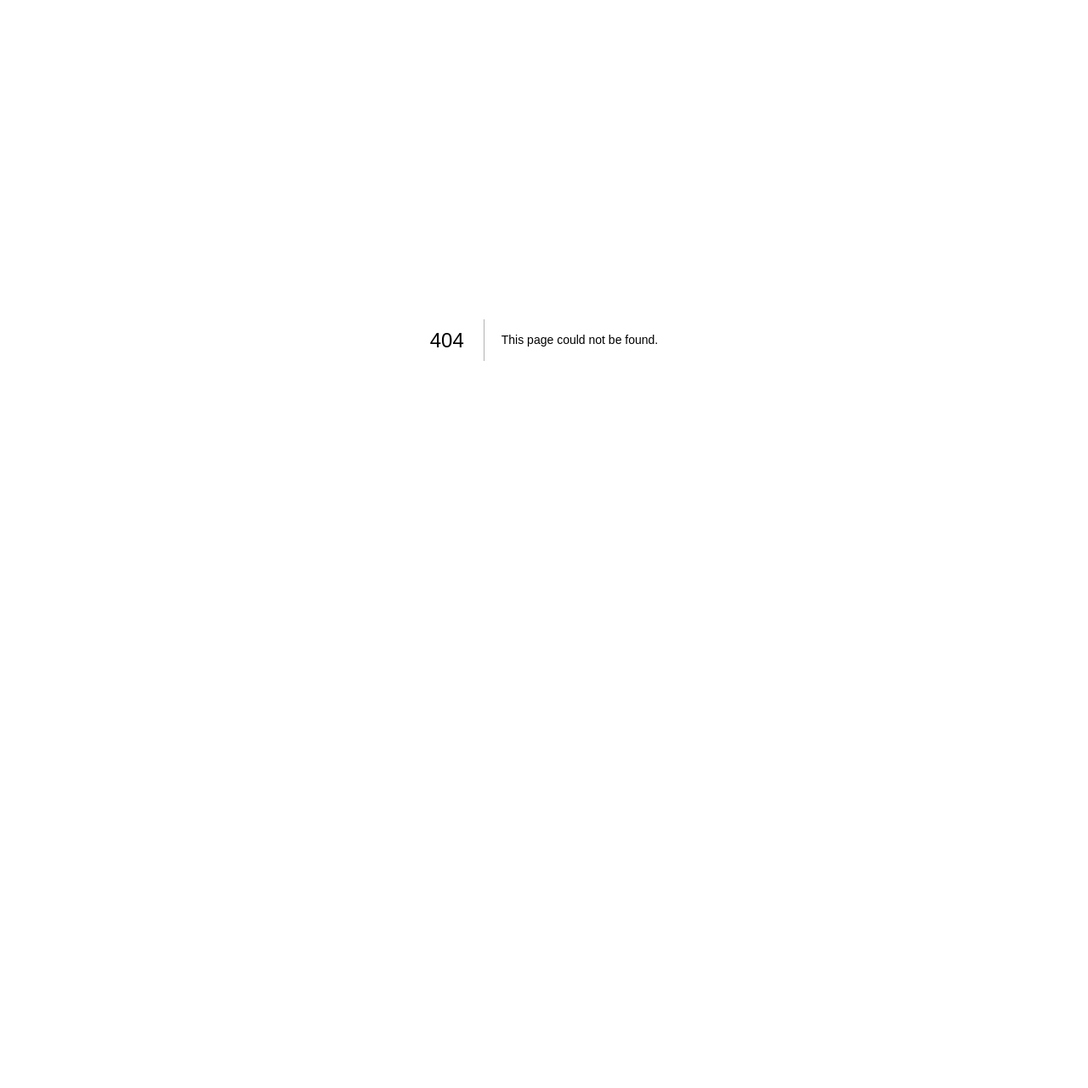
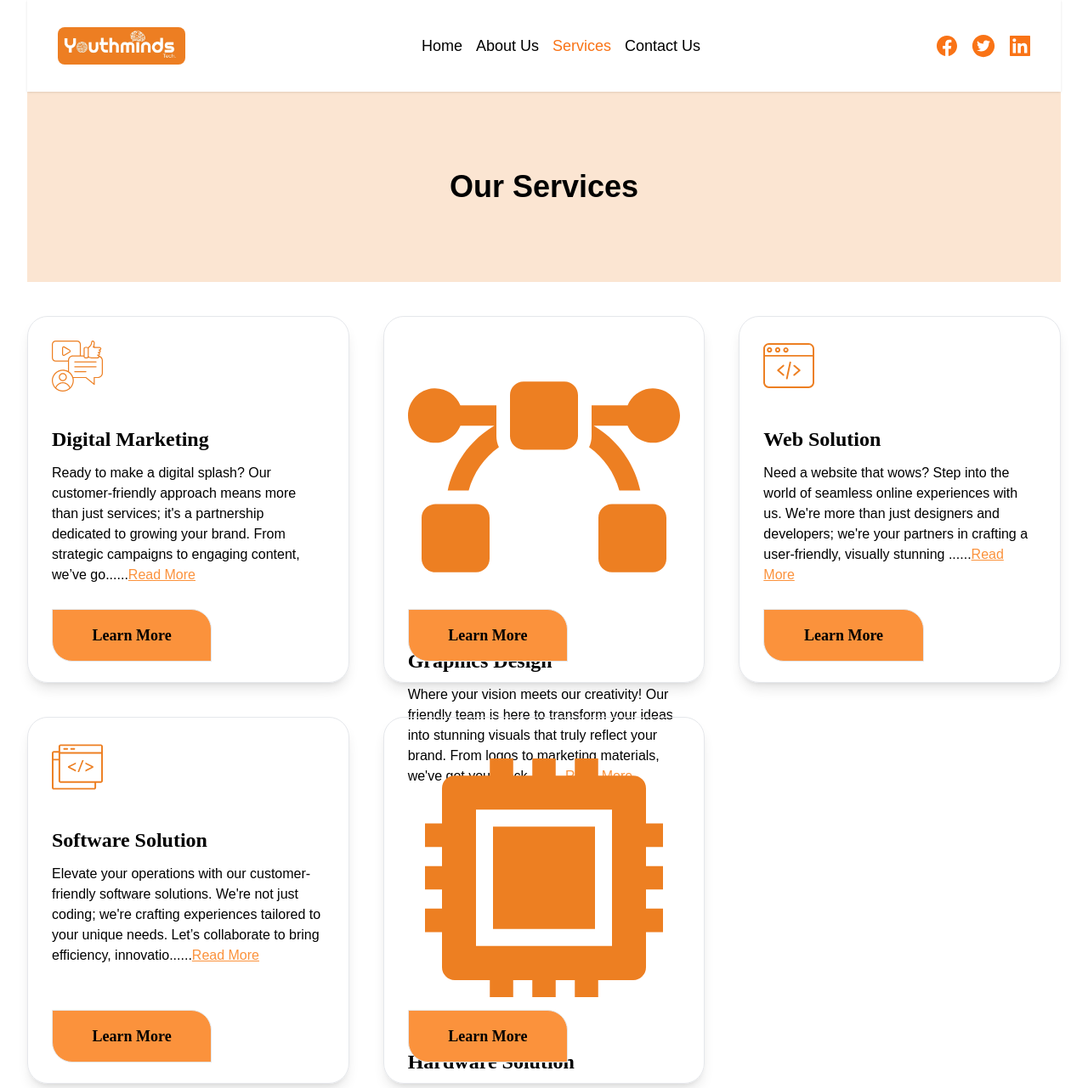
Before and after one commit to titumiranan123/youthminds-tech, a Next.js app: page /services in a window 1280 px wide. Before the commit this address had no page. Shown: the top 1281 px of the page at 85% size. Before the commit the page ends 800 px from the top, so only its background shows below. Built offline with nearby package versions, Linux system fonts and the light colour scheme.

Commit message:
service page

```diff
--- a/package.json
+++ b/package.json
@@ -10,6 +10,7 @@
   },
   "dependencies": {
     "aos": "^3.0.0-beta.6",
+    "classnames": "^2.3.2",
     "framer-motion": "^10.16.12",
     "next": "14.0.3",
     "react": "^18.2.0",
--- a/src/app/globals.css
+++ b/src/app/globals.css
@@ -41,15 +41,13 @@ svg {
     align-self: flex-end;
     box-sizing: border-box;
     width: 100%;
-    padding: 10px 16px 6px;
+    padding: 10px 10px 10px;
     transition: opacity 150ms cubic-bezier(0.4, 0, 0.2, 1);
     border: none;
 
     border-radius: 4px 4px 0 0;
     background: rgb(245, 245, 245);
-    height: 36px;
-
-
+    height: 26px;
 
 }
 
@@ -115,7 +113,6 @@ svg {
 }
 
 .spinner {
-
     animation: spin 5s linear infinite;
 }
 
--- a/src/app/layout.tsx
+++ b/src/app/layout.tsx
@@ -16,7 +16,7 @@ export default function RootLayout({
 }) {
   return (
     <html lang="en">
-      <body className={`${inter.className} max-w-[1440px]  mx-auto md:pe-8 md:ps-8 `}>{children}</body>
+      <body className={`${inter.className} max-w-[1440px]  mx-auto lg:pe-8 lg:ps-8 `}>{children}</body>
     </html>
   )
 }
--- a/src/app/page.tsx
+++ b/src/app/page.tsx
@@ -24,13 +24,13 @@ export default function Home() {
   })
 
   return (
-    <main>
-      <Navbar />
+    <main className=''>
+      <Navbar className='' />
       <Header />
       <About />
       <OurApproch />
       <Services />
-      <State />
+
       <Teammembers />
       <Testimonial />
       <Footer />
--- /dev/null
+++ b/src/app/services/page.tsx
@@ -0,0 +1,65 @@
+"use client"
+import svg from '../../assets/web.svg'
+import svg2 from '../../assets/software devloment.svg'
+import svg3 from '../../assets/cyberSecutrity.svg'
+import svg6 from '../../assets/graphics.svg'
+import svg4 from '../../assets/digital marketing.svg'
+import svg5 from '../../assets/hardware.svg'
+import Navbar from '@/components/Navbar/Navbar';
+import React from 'react';
+import Servicescard from '@/components/service/Servicescard';
+import Footer from '@/components/Footer/Footer'
+
+const Services: React.FC = () => {
+    return (
+        <div>
+            <Navbar className='bg-white' />
+            <div className='text-center flex justify-center items-center text-4xl font-bold text-black bg-[#EC7D21] bg-opacity-20 h-56'><p>Our Services </p></div>
+            <div className='servicers '>
+                <div className='mt-10 grid gap-10 grid-cols-3 '>
+
+                    {services.map((service, indx) => <Servicescard key={indx} logo={service.svg} heading={service.title} description={service.description} />)}
+
+                </div>
+            </div>
+            <Footer />
+        </div>
+    );
+};
+
+export default Services;
+const services = [
+    {
+        "title": "Digital Marketing",
+        "description": "Ready to make a digital splash? Our customer-friendly approach means more than just services; it's a partnership dedicated to growing your brand. From strategic campaigns to engaging content, we’ve got the tools to make your brand shine. Let's boost your digital journey together. Your success story starts here! ",
+        "tags": "#DigitalEmpowerment #DigitalSuccess",
+        "svg": svg4
+    },
+
+
+    {
+        "title": "Graphics Design",
+        "description": "Where your vision meets our creativity! Our friendly team is here to transform your ideas into stunning visuals that truly reflect your brand. From logos to marketing materials, we've got your back. Let's make your brand look and feel amazing together! ",
+        "tags": "#DesigningDreams #DesignExcellence",
+        "svg": svg6
+
+    },
+    {
+        "title": "Web Solution",
+        "description": "Need a website that wows? Step into the world of seamless online experiences with us. We're more than just designers and developers; we're your partners in crafting a user-friendly, visually stunning digital presence. Let's build a website that not only looks incredible but works effortlessly. Your online success story begins here! So let’s create a digital space that truly reflects your brand and engages your audience! ",
+        "tags": "#WebMagic #WebSolutions",
+        "svg": svg
+    },
+    {
+        "title": "Software Solution",
+        "description": "Elevate your operations with our customer-friendly software solutions. We're not just coding; we're crafting experiences tailored to your unique needs. Let’s collaborate to bring efficiency, innovation, and a touch of user-friendly magic to your software journey! So let’s build software that works for you!  ",
+        "tags": "#SoftwareSimplicity #SoftwareExcellence",
+        "svg": svg2,
+    },
+    {
+        "title": "Hardware Solution",
+        "description": "Need a reliable partner for your hardware needs? Look no further! Our customer-friendly approach means more than just solutions; it's about creating a hardware experience that seamlessly aligns with your goals. We're not just about components and setups; we're your partners in creating a smooth and reliable hardware experience. Let’s collaborate to bring efficiency, innovation, and a touch of user-friendly magic to your technology landscape! ",
+        "tags": "#HardwareSolutions #HardwareInnovation",
+        "svg": svg5
+    },
+]
--- a/src/components/Footer/Footer.tsx
+++ b/src/components/Footer/Footer.tsx
@@ -10,7 +10,7 @@ const Footer = () => {
     return (
         <div className='footer bg-orange-500 bg-opacity-50  mt-12  '>
 
-            <div className=' text-slate-700  bg-opacity-20 p-5 grid lg:grid-cols-4 md:grid-cols-2 grid-cols-1 gap-2'>
+            <div className=' text-slate-700  bg-opacity-20 pt-8 px-5 grid lg:grid-cols-4 md:grid-cols-2 grid-cols-1 gap-2'>
                 <div>
                     <Image className='w-60 h-20 rounded-lg img-fluid' src={logo} alt='' />
                     <p className='mt-2'>Welcome to our website Information <br /> and Technology Company</p>
@@ -65,7 +65,7 @@ const Footer = () => {
                             <input type="text" className='border-none px-4  inputcontact ' placeholder='Name' />
                             <input type="text" className='border-none inputcontact' placeholder='Email Address' />
                             <textarea className='px-4' name="" id="" placeholder='Message'></textarea>
-                            <button className='py-4 border rounded-xl bg-orange-400 hover:bg-orange-500 font-semibold hover:text-white '>Send</button>
+                            <button className='py-2 border rounded-xl bg-orange-400 hover:bg-orange-500 font-semibold hover:text-white '>Send</button>
                         </form>
                     </div>
                 </div>
--- a/src/components/State/Statecard.tsx
+++ b/src/components/Header/Statecard.tsx
@@ -10,7 +10,7 @@ type propType = {
 }
 const Statecard: React.FC<propType> = ({ logo, heading, title, amount }) => {
     return (
-        <div className='flex justify-center items-center flex-col gap-5'>
+        <div className='flex justify-center  border rounded-bl-3xl rounded-tr-3xl bg-orange-200 bg-opacity-100 w-96  p-5 items-center flex-col gap-5'>
             <Image src={logo} alt='' />
             <div className='flex flex-col gap-2'>
                 <h2 className='text-black font-bold text-4xl flex flex-col justify-center items-center'>
--- a/src/components/Navbar/Navbar.tsx
+++ b/src/components/Navbar/Navbar.tsx
@@ -12,28 +12,35 @@ import { usePathname } from 'next/navigation'
 import { AiFillTwitterCircle } from "react-icons/ai";
 import { BsFacebook } from "react-icons/bs";
 import { GrLinkedin } from "react-icons/gr";
-
-const Navbar = () => {
-    const [open, setOpen] = useState(false)
+interface navProp {
+    className: string;
+}
+const Navbar: React.FC<navProp> = ({ className }) => {
+    const [open, setOpen] = useState(false);
+    const router = usePathname();
+    console.log(router)
     interface CustomLinkProps {
         navItem: React.ReactNode;
         href: string;
         className?: string;
     }
-    const router = usePathname()
 
     const CustomLink: React.FC<CustomLinkProps> = ({ navItem, href, className }) => {
+
+        const isActive = router === href;
+
         return (
-            <Link href={href} >
-                <span className={`${className} text-[16px] font-['Open Sans'] navfont animationNav`}>
+            <Link href={href}>
+                <span className={`hover:text-orange-500', 'text-[16px]', 'font-["Open Sans"]', 'navfont', 'animationNav', {
+            'text-[#EC7D21] text-[18px] className ${isActive && 'text-bold text-orange-500'}`}>
                     {navItem}
                 </span>
             </Link>
-        )
+        );
     }
     return (
         <div>
-            <nav className='flex justify-between items-center bg-[#010624] text-white py-8 px-5 shadow'>
+            <nav className={`flex justify-between items-center ${className ? 'className text-black' : 'bg-[#010624] text-white '}   py-8 lg:px-9 md:px-4 shadow`}>
                 <motion.div
                     whileTap={{ scale: 0.98 }}
                     whileHover={{ scale: 1.02 }}
--- a/src/components/State/State.tsx
+++ b/src/components/State/State.tsx
@@ -1,16 +1,10 @@
-import React from 'react';
-import Statecard from './Statecard';
-import years from '../../assets/Years.svg'
+
 import project from '../../assets/Project.svg'
 import customer from '../../assets/customer.svg'
 import award from '../../assets/awards.svg'
 const State = () => {
     return (
         <div className='mt-12  bg-opacity-30  '>
-            <div className='flex flex-col justify-center items-center'>
-                <h1 className='text-4xl font-semibold saria text-orange-500'>OUR WORKS</h1>
-                <p className='text-center text-lg w-3/4 mt-5 text-slate-600'>Maecenas euismod viverra purus, volutpat posuere mauris tristique quisokaft.</p>
-            </div>
             <div className='grid bg-[#F4AC6E]   bg-opacity-30 p-10 lg:grid-cols-3  md:grid-cols-2 grid-cols-1 mt-10  gap-4'>
 
                 {/* <Statecard logo={years} amount={12} heading=' Years' title='Working With Passion' /> */}
@@ -18,7 +12,6 @@ const State = () => {
                 <Statecard logo={customer} amount={12} heading=' Customers' title='Working With Passion' />
                 <Statecard logo={award} amount={12} heading=' Awards' title='Working With Passion' />
             </div>
-
         </div>
     );
 };
--- a/src/components/about/About.tsx
+++ b/src/components/about/About.tsx
@@ -7,7 +7,7 @@ const About = () => {
     return (
         <div className='mt-24 p-4 '>
             <h2 data-aos="fade-in" data-duration='1000' className='text-4xl font-semibold text-center text-orange-500 '>ABOUT US</h2>
-            <div className='flex -mt-5 flex-wrap justify-center  items-center lg:flex-nowrap'>
+            <div className='flex lg:-mt-5 flex-wrap justify-center  items-center lg:flex-nowrap'>
                 <div data-aos="fade-up" data-duration='1200' className='lg:w-1/2   md:mb-10  space-y-2'>
                     <h1 className='text-2xl font-bold'>Here your digital dreams come to life! We&apos;re not just an IT company; we&apos;re your partners in creating a powerful online presence. </h1>
                     <p className='lg:w-4/5 text-slate-600'>
```
Also changed, not shown: src/components/Header/Header.tsx (+23 -2 lines), 1 other file (tests, documents, lock files or other folders).
